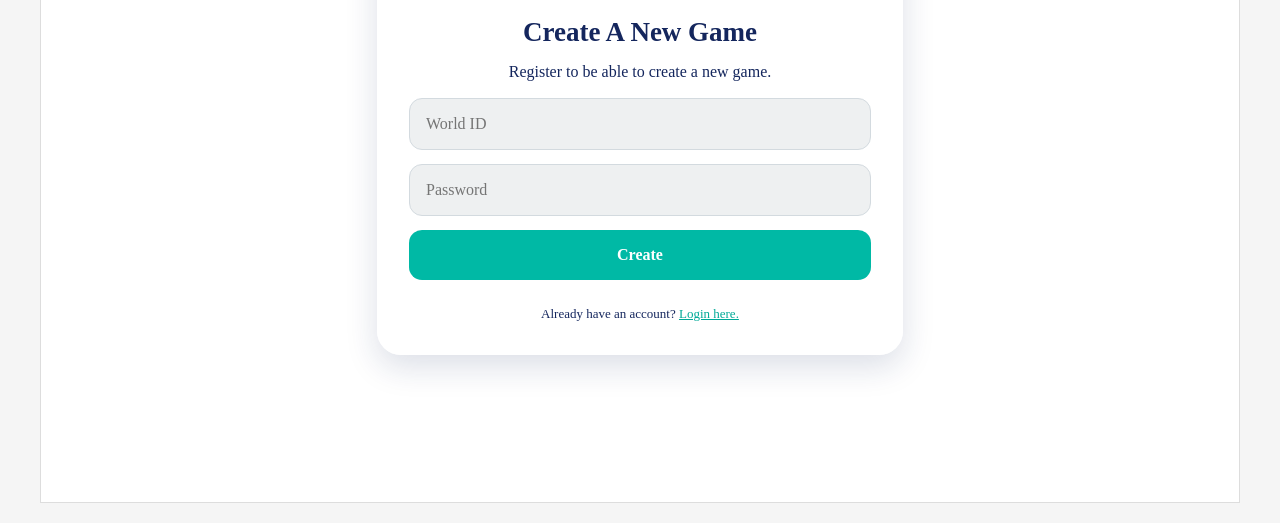
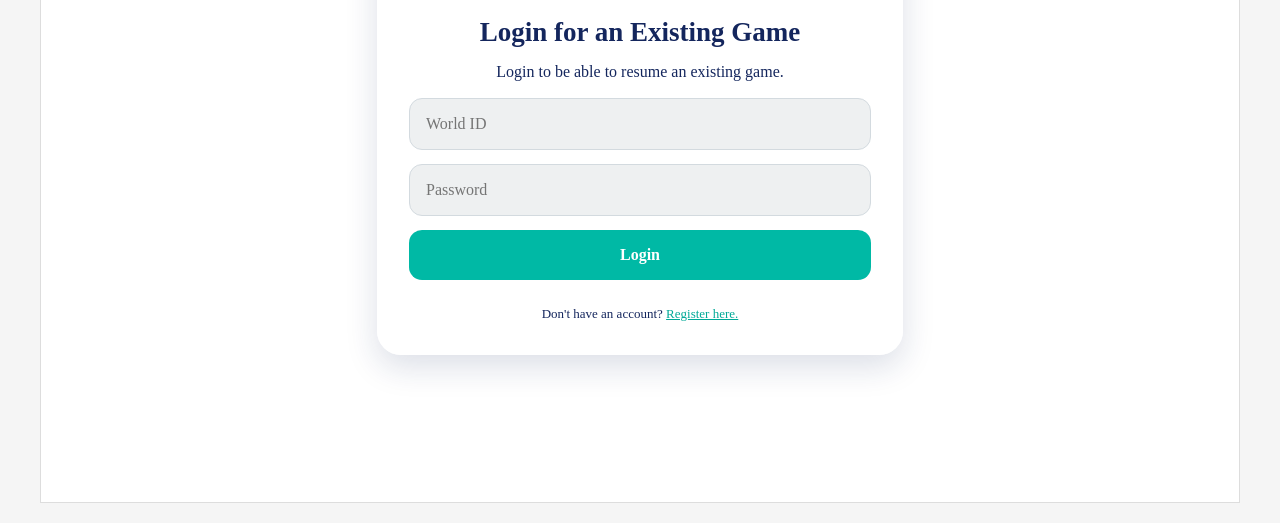
Before and after one commit to EthanBalda/Team-12, a website built with Vite: page frontend/index.html in a window 1280 px wide. Both pictures are taken after a click on the link "Login here.". Shown: the part 277-800 px from the top of the page. Built offline with nearby package versions, Linux system fonts and the light colour scheme; no server answers.

Commit message:
feat: added login world screen and connected it to the register world screen link

```diff
--- a/frontend/index.html
+++ b/frontend/index.html
@@ -39,6 +39,7 @@
       }
     </style>
     <link rel="stylesheet" href="./src/screens/CreateWorldScreen/CreateWorldScreen.css">
+    <link rel="stylesheet" href="./src/screens/LoginWorldScreen/LoginWorldScreen.css">
   </head>
   <body>
     <div id="container"></div>
--- /dev/null
+++ b/frontend/src/auth.ts
@@ -0,0 +1,32 @@
+
+import { BACKEND_API_ENDPOINT } from "./constants.ts";
+
+export interface World {
+    worldID: string;
+    authenticated: boolean;
+}
+
+export async function checkLogin(): Promise<boolean> {
+    try {
+        const response = await fetch(
+            `${BACKEND_API_ENDPOINT}/worlds/me`,
+            {
+                method: "GET",
+                credentials: "include",
+            },
+        );
+
+        if (!response.ok) {
+            return false;
+        }
+
+        const world: World = await response.json();
+
+        console.log("Authenticated world:", world);
+
+        return true;
+    } catch (error) {
+        console.error("Authentication check failed:", error);
+        return false;
+    }
+}
--- a/frontend/src/main.ts
+++ b/frontend/src/main.ts
@@ -6,7 +6,8 @@ import { MainGameScreenController } from "./screens/MainGameScreen/MainGameScree
 import { MiniGameScreenController } from "./screens/MiniGameScreen/MiniGameScreenControl.ts";
 import { ResultScreenController } from "./screens/ResultScreen/ResultScreenController.ts";
 import { compareScreenController } from "./screens/CompareScreen/CompareScreenController.ts";
-
+import { LoginWorldScreenController } from "./screens/LoginWorldScreen/LoginWorldScreenController.ts";
+import { checkLogin } from "./auth.ts";
 /**
  * Main Application - Coordinates all screens
  *
@@ -26,6 +27,7 @@ class App implements ScreenSwitcher {
     private mainGameController: MainGameScreenController;
 	private miniGameController: MiniGameScreenController;
 	private resultScreenController: ResultScreenController;
+	private loginWorldController: LoginWorldScreenController;
 	private buildingController: compareScreenController;
 
 	constructor(container: string) {
@@ -43,6 +45,7 @@ class App implements ScreenSwitcher {
 		// Initialize all screen controllers
 		// Each controller manages a Model, View, and handles user interactions
 		this.createWorldController = new CreateWorldScreenController(this, this.stage.container());
+		this.loginWorldController = new LoginWorldScreenController(this, this.stage.container());
 		this.mainGameController = new MainGameScreenController(this);
 		this.miniGameController = new MiniGameScreenController(
 			this,
@@ -70,9 +73,25 @@ class App implements ScreenSwitcher {
 
 
 
-		this.switchToScreen({ type: "createWorld" });
-		this.layer.draw();
+		void this.initialize();
 
+	}
+
+	/**
+	 * Intializes the correct screen based on authentication
+	 */
+
+	private async initialize(): Promise<void> {
+    const loggedIn = await checkLogin();
+
+		if(loggedIn){
+			this.switchToScreen({ type: "mainGame" });
+		}
+		else{
+			this.switchToScreen({ type: "createWorld" });
+		}
+
+    	this.layer.draw();
 	}
 
 	/**
@@ -88,6 +107,7 @@ class App implements ScreenSwitcher {
 	switchToScreen(screen: Screen): void {
 		// Hide all screens first by setting their Groups to invisible
 		this.createWorldController.hide();
+		this.loginWorldController.hide();
 		this.mainGameController.hide();
 		this.miniGameController.hide();
 		this.resultScreenController.hide();
@@ -98,6 +118,9 @@ class App implements ScreenSwitcher {
 		switch (screen.type) {
 			case "createWorld":
 				this.createWorldController.show();
+				break;
+			case "loginWorld":
+				this.loginWorldController.show();
 				break;
             case "mainGame":
 				this.mainGameController.startGame();
--- a/frontend/src/screens/CreateWorldScreen/CreateWorldScreenController.ts
+++ b/frontend/src/screens/CreateWorldScreen/CreateWorldScreenController.ts
@@ -19,7 +19,10 @@ export class CreateWorldScreenController extends ScreenController {
 		this.view = new CreateWorldScreenView(
 			(worldId, password) => {
 				void this.handleCreateWorld(worldId, password);
-			},
+			}, () =>
+				{
+					this.screenSwitcher.switchToScreen({ type: "loginWorld" });
+				},
 			parent,
 		);
 	}
--- a/frontend/src/screens/CreateWorldScreen/CreateWorldScreenView.ts
+++ b/frontend/src/screens/CreateWorldScreen/CreateWorldScreenView.ts
@@ -5,13 +5,16 @@ export class CreateWorldScreenView implements ScreenView{
 	private root: HTMLDivElement;
     private onSubmit: (worldId: string, password: string) => void;
     private parent: HTMLElement;
+	private onLogin: () => void;
 
 
 	constructor(
 		onSubmit: (worldId: string, password: string) => void,
+		onLogin: () => void,
 		parent: HTMLElement,
 	) {
         this.onSubmit = onSubmit;
+		this.onLogin = onLogin;
         this.parent = parent;
 
 		this.root = document.createElement("div");
@@ -63,6 +66,13 @@ export class CreateWorldScreenView implements ScreenView{
 
 			this.onSubmit(worldId, password);
 		});
+
+		const loginLink = this.root.querySelector(".login-link")!;
+
+		loginLink.addEventListener("click", (event) => {
+			event.preventDefault();
+			this.onLogin();
+		});
 	}
 
 	show(): void {
--- /dev/null
+++ b/frontend/src/screens/LoginWorldScreen/LoginWorldScreen.css
@@ -0,0 +1,83 @@
+
+.login-world-screen {
+    position: absolute;
+    inset: 0;
+    z-index: 100;
+    display: flex;
+    justify-content: center;
+    align-items: center;
+}
+
+.login-world-screen .registration-card {
+    width: min(526px, 100%);
+    box-sizing: border-box;
+    padding: 32px;
+    border-radius: 24px;
+    background: rgb(255 255 255 / 90%);
+    box-shadow: 0 12px 32px rgb(20 38 93 / 15%);
+    text-align: center;
+    color: #14265d;
+}
+
+.login-world-screen h1 {
+    margin: 0 0 20px;
+    color: #00b9a5;
+    font-size: clamp(42px, 8vw, 64px);
+}
+
+.login-world-screen h2 {
+    margin-bottom: 12px;
+    font-size: 27px;
+}
+
+.login-world-screen p {
+    line-height: 1.5;
+}
+
+.login-world-screen input,
+.login-world-screen button {
+    display: block;
+    width: 100%;
+    box-sizing: border-box;
+    margin-top: 14px;
+    padding: 16px;
+    border-radius: 13px;
+    font: inherit;
+}
+
+.login-world-screen input {
+    border: 1px solid #d3dadf;
+    background: #eef0f1;
+}
+
+.login-world-screen input:focus {
+    outline: 2px solid #00b9a5;
+    outline-offset: 1px;
+}
+
+.login-world-screen button {
+    border: 0;
+    background: #00b9a5;
+    color: white;
+    font-weight: bold;
+    cursor: pointer;
+}
+
+.login-world-screen button:disabled {
+    opacity: 0.6;
+    cursor: wait;
+}
+
+.login-world-screen .form-error {
+    color: #c62828;
+    font-size: 14px;
+}
+
+.login-world-screen .registration-prompt {
+    margin-top: 24px;
+    font-size: 13px;
+}
+
+.login-world-screen a {
+    color: #00a997;
+}
--- /dev/null
+++ b/frontend/src/screens/LoginWorldScreen/LoginWorldScreenController.ts
@@ -0,0 +1,88 @@
+
+import { BACKEND_API_ENDPOINT } from "../../constants.ts";
+import { ScreenController } from "../../types.ts";
+import type { ScreenSwitcher, ScreenView } from "../../types.ts";
+import { LoginWorldScreenView } from "./LoginWorldScreenView.ts";
+
+export class LoginWorldScreenController extends ScreenController {
+    private view: LoginWorldScreenView;
+    private screenSwitcher: ScreenSwitcher;
+
+    constructor(
+        screenSwitcher: ScreenSwitcher,
+        parent: HTMLElement,
+    ) {
+        super();
+
+        this.screenSwitcher = screenSwitcher;
+
+        this.view = new LoginWorldScreenView(
+            (worldId, password) => {
+                void this.handleLoginWorld(worldId, password);
+            },
+            () => {
+                this.screenSwitcher.switchToScreen({
+                    type: "createWorld",
+                });
+            },
+            parent,
+        );
+    }
+
+    getView(): ScreenView {
+        return this.view;
+    }
+
+    private async handleLoginWorld(
+        worldId: string,
+        password: string,
+    ): Promise<void> {
+        this.view.setError("");
+
+        if (!worldId || !password) {
+            this.view.setError("Please fill in both fields.");
+            return;
+        }
+
+        this.view.setLoading(true);
+
+        try {
+            const response = await fetch(
+                `${BACKEND_API_ENDPOINT}/worlds/login`,
+                {
+                    method: "POST",
+                    headers: {
+                        "Content-Type": "application/json",
+                    },
+                    credentials: "include",
+                    body: JSON.stringify({
+                        worldID: worldId,
+                        password: password,
+                    }),
+                },
+            );
+
+            if (!response.ok) {
+                throw new Error(
+                    `Failed to login to world: ${response.status}`,
+                );
+            }
+
+            this.screenSwitcher.switchToScreen({ type: "mainGame" });
+        } catch {
+            this.view.setError(
+                "Could not login to your world. Please try again.",
+            );
+        } finally {
+            this.view.setLoading(false);
+        }
+    }
+
+    show(): void {
+        this.view.show();
+    }
+
+    hide(): void {
+        this.view.hide();
+    }
+}
--- /dev/null
+++ b/frontend/src/screens/LoginWorldScreen/LoginWorldScreenView.ts
@@ -0,0 +1,102 @@
+
+import type { ScreenView } from "../../types.ts";
+
+export class LoginWorldScreenView implements ScreenView {
+    private root: HTMLDivElement;
+    private onSubmit: (worldId: string, password: string) => void;
+    private onRegister: () => void;
+    private parent: HTMLElement;
+
+    constructor(
+        onSubmit: (worldId: string, password: string) => void,
+        onRegister: () => void,
+        parent: HTMLElement,
+    ) {
+        this.onSubmit = onSubmit;
+        this.onRegister = onRegister;
+        this.parent = parent;
+
+        this.root = document.createElement("div");
+        this.root.className = "login-world-screen";
+
+        this.root.innerHTML = `
+            <section class="registration-card">
+                <h1>Re:Planet</h1>
+                <h2>Login for an Existing Game</h2>
+                <p>Login to be able to resume an existing game.</p>
+
+                <form>
+                    <input
+                        name="worldId"
+                        type="text"
+                        placeholder="World ID"
+                        autocomplete="username"
+                        required
+                    />
+
+                    <input
+                        name="password"
+                        type="password"
+                        placeholder="Password"
+                        autocomplete="current-password"
+                        required
+                    />
+
+                    <p class="form-error" role="alert"></p>
+
+                    <button type="submit">Login</button>
+                </form>
+
+                <p class="registration-prompt">
+                    Don't have an account?
+                    <a href="#" class="login-link">Register here.</a>
+                </p>
+            </section>
+        `;
+
+        const loginForm = this.root.querySelector("form")!;
+
+        loginForm.addEventListener("submit", (event) => {
+            event.preventDefault();
+
+            const data = new FormData(loginForm);
+            const worldId = String(data.get("worldId") ?? "").trim();
+            const password = String(data.get("password") ?? "");
+
+            this.onSubmit(worldId, password);
+        });
+
+        const registerLink = this.root.querySelector(".login-link")!;
+
+        registerLink.addEventListener("click", (event) => {
+            event.preventDefault();
+            this.onRegister();
+        });
+    }
+
+    show(): void {
+        if (!this.root.isConnected) {
+            this.parent.appendChild(this.root);
+        }
+    }
+
+    hide(): void {
+        this.root.remove();
+    }
+
+    setError(message: string): void {
+        const error = this.root.querySelector(".form-error");
+        if (error) error.textContent = message;
+    }
+
+    setLoading(loading: boolean): void {
+        const button = this.root.querySelector<HTMLButtonElement>(
+            'button[type="submit"]',
+        );
+
+        if (button) {
+            button.disabled = loading;
+            button.textContent = loading ? "Logging in..." : "Login";
+        }
+    }
+}
--- a/frontend/src/types.ts
+++ b/frontend/src/types.ts
@@ -18,6 +18,7 @@ export interface View extends ScreenView{
  */
 export type Screen =
 	| { type: "createWorld" }
+	| { type: "loginWorld" }
     | { type: "mainGame" }
 	| { type: "miniGame"; id: MiniGameId }
 	| { type: "resumeGame"}
```
